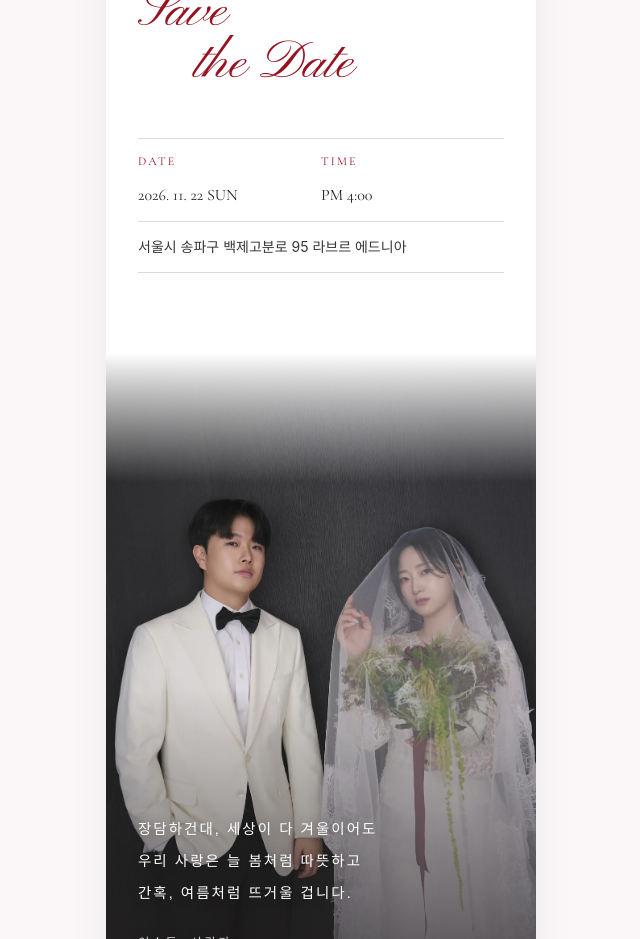
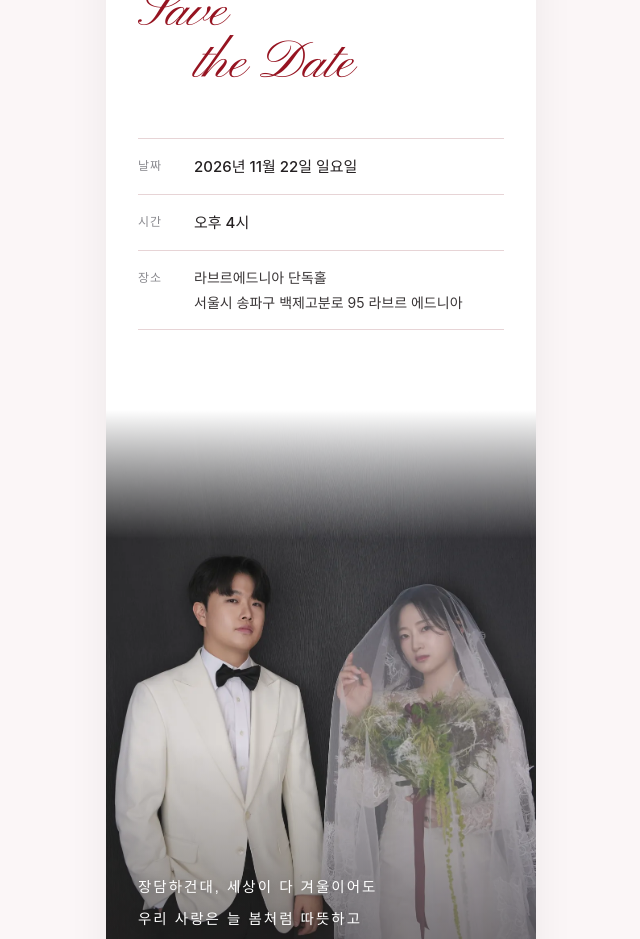
Before and after one commit to ShinHyunJong/hjmj-wedding-invitation, a Next.js app: page / in a window 1280 px wide. Shown: the part 8140-9079 px from the top of the page, without its empty margins (319-959 px from the left). Built offline with nearby package versions, Linux system fonts and the light colour scheme; no server answers; a web font is replaced by a local one.

Commit message:
Save the Date 표 내용을 한글로 (날짜 · 시간 · 장소 행 구성)
Co-Authored-By: Claude Fable 5.1 <noreply@anthropic.com>

```diff
--- a/src/components/sections/SaveTheDate.tsx
+++ b/src/components/sections/SaveTheDate.tsx
@@ -1,9 +1,16 @@
 import Reveal from "@/components/ui/Reveal";
 import type { Wedding } from "@/config/wedding";
 
+const WEEKDAY_KO = ["일요일", "월요일", "화요일", "수요일", "목요일", "금요일", "토요일"];
+
+/** Save the Date. 스크립트 제목만 영문이고 표 내용은 전부 한글. */
 export default function SaveTheDate({ wedding }: { wedding: Wedding }) {
   const { date, venue } = wedding;
-  const weekdayShort = date.weekdayEn.slice(0, 3);
+  const weekday = WEEKDAY_KO[new Date(Date.UTC(date.year, date.month - 1, date.day)).getUTCDay()];
+  const hour12 = date.hour % 12 === 0 ? 12 : date.hour % 12;
+  const meridiem = date.hour < 12 ? "오전" : "오후";
+  const time = date.minute === 0 ? `${meridiem} ${hour12}시` : `${meridiem} ${hour12}시 ${date.minute}분`;
+
   return (
     <section className="px-8 pt-24 pb-16">
       <Reveal>
@@ -16,19 +23,26 @@ export default function SaveTheDate({ wedding }: { wedding: Wedding }) {
 
       <Reveal delay={100}>
         <dl className="mt-12 border-t border-line text-[14px]">
-          <div className="grid grid-cols-2 border-b border-line py-3">
-            <dt className="eyebrow text-[10px] text-text-muted">Date</dt>
-            <dt className="eyebrow text-[10px] text-text-muted">Time</dt>
-            <dd className="mt-2 font-serif-en text-[16px] text-text">
-              {date.year}. {String(date.month).padStart(2, "0")}. {date.day} {weekdayShort}
-            </dd>
-            <dd className="mt-2 font-serif-en text-[16px] text-text">{date.timeEn}</dd>
-          </div>
-          <div className="border-b border-line py-3 text-text-sub">
-            <dd>{venue.address}</dd>
-          </div>
+          <Row label="날짜">
+            {date.year}년 {date.month}월 {date.day}일 {weekday}
+          </Row>
+          <Row label="시간">{time}</Row>
+          <Row label="장소" sub>
+            {venue.name}
+            <br />
+            {venue.address}
+          </Row>
         </dl>
       </Reveal>
     </section>
   );
 }
+
+function Row({ label, sub, children }: { label: string; sub?: boolean; children: React.ReactNode }) {
+  return (
+    <div className="grid grid-cols-[2.5rem_1fr] gap-x-4 border-b border-line py-3.5">
+      <dt className="pt-0.5 text-[12px] tracking-[0.08em] text-text-muted">{label}</dt>
+      <dd className={sub ? "leading-[1.8] text-text-sub" : "text-[15px] font-medium text-text"}>{children}</dd>
+    </div>
+  );
+}
```
